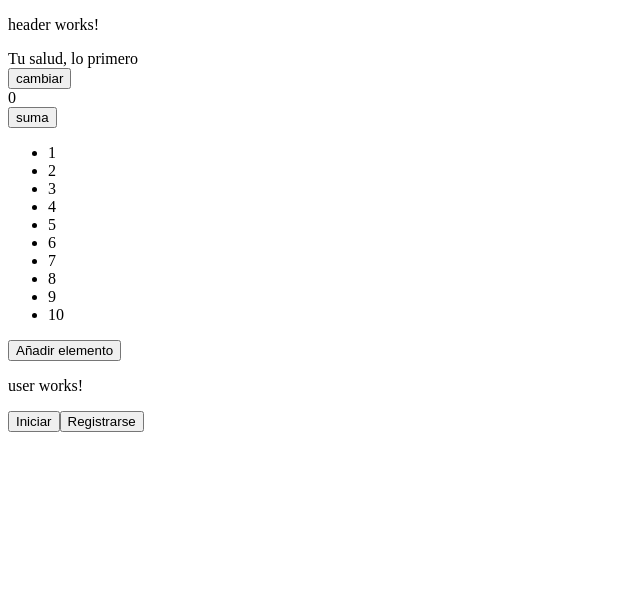
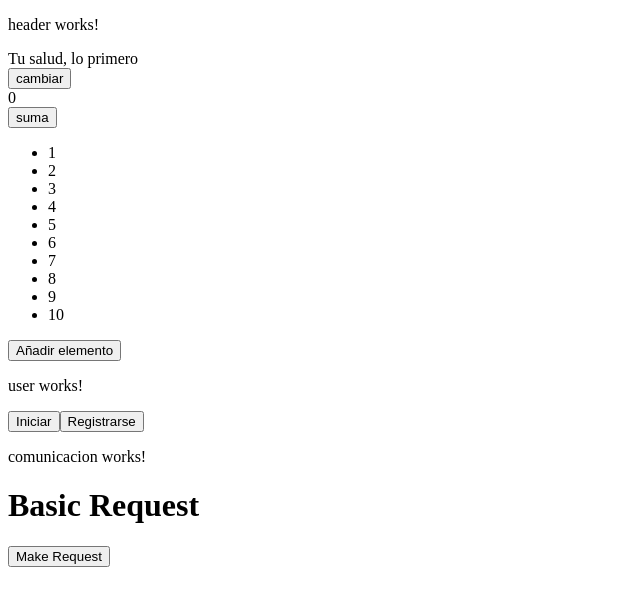
Before and after one commit to DanielAlicante/unedProjectR, an Angular app: page / in a window 1280 px wide. Shown: the top 606 px of the page, without its empty margins (0-640 px from the left). Built offline with nearby package versions, Linux system fonts and the light colour scheme.

Commit message:
primerHttpComunicacionControler

```diff
--- a/src/app/app.module.ts
+++ b/src/app/app.module.ts
@@ -1,5 +1,9 @@
 import { BrowserModule } from '@angular/platform-browser';
 import { NgModule } from '@angular/core';
+import {
+  // The NG module for using @angular/common/http
+  HttpClientModule
+} from  '@angular/common/http';
 
 
 /*Components*/
@@ -7,6 +11,7 @@ import { AppRoutingModule } from './components/app/app-routing.module';
 import { AppComponent } from './components/app/app.component';
 import { HeaderComponent } from './components/header/header.component';
 import { UserComponent } from './components/user/user.component';
+import { ComunicacionComponent } from './components/comunicacion/comunicacion.component';
 
 /*Service   vacio   */
 
@@ -14,11 +19,13 @@ import { UserComponent } from './components/user/user.component';
   declarations: [
     AppComponent,
     HeaderComponent,
-    UserComponent
-  ],
+    UserComponent,
+    ComunicacionComponent
+      ],
   imports: [
     BrowserModule,
-    AppRoutingModule
+    AppRoutingModule,
+    HttpClientModule // para hacer peticiones a STS
   ],
   providers: [], /* van aquí servicios y cosas queramos importar*/
   bootstrap: [AppComponent]  /*componente principal aplicación */
--- a/src/app/components/app/app.component.html
+++ b/src/app/components/app/app.component.html
@@ -1,5 +1,6 @@
 <tut-header></tut-header>
 <app-user></app-user>
+<app-comunicacion></app-comunicacion>
 
 <!--The content below is only a placeholder and can be replaced.--  >
 <div style="text-align:center">
--- /dev/null
+++ b/src/app/components/comunicacion/comunicacion.component.html
@@ -0,0 +1,5 @@
+<p>comunicacion works!</p>
+<h1>Basic Request</h1>
+<button type="button"(click)="makeRequest()">Make Request</button>
+<div *ngIf="loading">loading</div>
+<pre>{{data | json }} </pre>
--- /dev/null
+++ b/src/app/components/comunicacion/comunicacion.component.ts
@@ -0,0 +1,36 @@
+import { Component, OnInit } from '@angular/core';
+import { HttpClient } from '@angular/common/http';
+
+
+@Component({
+  selector: 'app-comunicacion',
+  templateUrl: './comunicacion.component.html',
+  styleUrls: ['./comunicacion.component.scss']
+})
+export class ComunicacionComponent implements OnInit {
+  data : Object;
+  loading : boolean;
+  http: HttpClient;
+
+
+
+  constructor( http: HttpClient) {
+ this.http = http;
+  }
+  ngOnInit() {
+  }
+
+makeRequest():void{
+  // funcion  para pedir información.
+  this.loading=true;
+  this.http
+    .get ('http://localhost:8080/demo/hello')
+    .subscribe(data=>{
+         this.data=data;
+         this.loading=false;
+    })
+
+
+}
+
+}
```
Also changed, not shown: src/app/components/comunicacion/comunicacion.component.scss (added), 1 other file (tests, documents, lock files or other folders).
